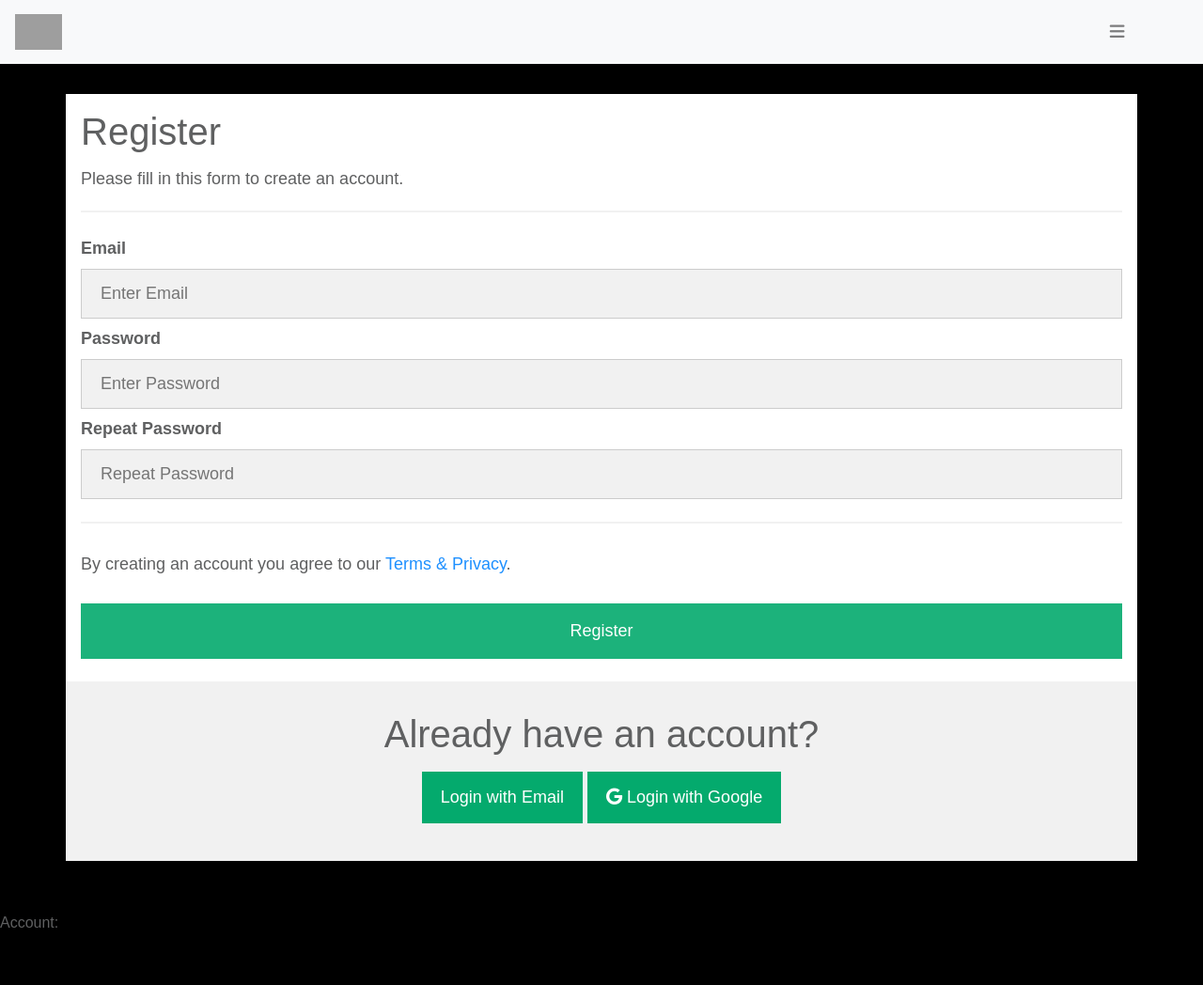
After one commit to CPNV-PRETPI/webchat, a PHP site: page /View/loginOrRegister.php in a window 1280 px wide. The commit adds this page. Shown: the whole page at 94% size. Run offline with PHP 8.4, Linux system fonts and the light colour scheme; some libraries are stand-ins or nearby versions; grey boxes are pictures that could not be loaded.

Commit message:
update
add google login/logout

```diff
--- /dev/null
+++ b/Site/View/content/css/loginOrRegister.css
@@ -0,0 +1,180 @@
+/* Full-width input fields */
+body {
+    font-family: Arial, Helvetica, sans-serif;
+    background-color: black;
+}
+
+* {
+    box-sizing: border-box;
+}
+
+/* Add padding to containers */
+.container {
+    padding: 16px;
+    background-color: white;
+}
+
+/* Full-width input fields */
+input[type=text], input[type=password] {
+    width: 100%;
+    padding: 15px;
+    margin: 5px 0 22px 0;
+    display: inline-block;
+    border: none;
+    background: #f1f1f1;
+}
+
+input[type=text]:focus, input[type=password]:focus {
+    background-color: #ddd;
+    outline: none;
+}
+
+/* Overwrite default styles of hr */
+hr {
+    border: 1px solid #f1f1f1;
+    margin-bottom: 25px;
+}
+
+/* Set a style for the submit button */
+.registerbtn {
+    background-color: #04AA6D;
+    color: white;
+    padding: 16px 20px;
+    margin: 8px 0;
+    border: none;
+    cursor: pointer;
+    width: 100%;
+    opacity: 0.9;
+}
+
+.registerbtn:hover {
+    opacity: 1;
+}
+
+/* Add a blue text color to links */
+a {
+    color: dodgerblue;
+}
+
+/* Set a grey background color and center the text of the "sign in" section */
+.signin {
+    background-color: #f1f1f1;
+    text-align: center;
+}
+
+input[type=text], input[type=password] {
+    width: 100%;
+    padding: 12px 20px;
+    margin: 8px 0;
+    display: inline-block;
+    border: 1px solid #ccc;
+    box-sizing: border-box;
+}
+
+/* Set a style for all buttons */
+button {
+    background-color: #04AA6D;
+    color: white;
+    padding: 14px 20px;
+    margin: 8px 0;
+    border: none;
+    cursor: pointer;
+    width: 100%;
+}
+
+button:hover {
+    opacity: 0.8;
+}
+
+/* Extra styles for the cancel button */
+.cancelbtn {
+    width: auto;
+    padding: 10px 18px;
+    background-color: #f44336;
+}
+
+/* Center the image and position the close button */
+.imgcontainer {
+    text-align: center;
+    margin: 24px 0 12px 0;
+    position: relative;
+}
+
+img.avatar {
+    width: 40%;
+    border-radius: 50%;
+}
+
+.container {
+    padding: 16px;
+}
+
+span.psw {
+    float: right;
+    padding-top: 16px;
+}
+
+/* The Modal (background) */
+.modal {
+    display: none; /* Hidden by default */
+    position: fixed; /* Stay in place */
+    z-index: 1; /* Sit on top */
+    left: 0;
+    top: 0;
+    width: 100%; /* Full width */
+    height: 100%; /* Full height */
+    overflow: auto; /* Enable scroll if needed */
+    background-color: rgb(0,0,0); /* Fallback color */
+    background-color: rgba(0,0,0,0.4); /* Black w/ opacity */
+    padding-top: 60px;
+}
+
+/* Modal Content/Box */
+.modal-content {
+    background-color: #fefefe;
+    margin: 5% auto 15% auto; /* 5% from the top, 15% from the bottom and centered */
+    border: 1px solid #888;
+    width: 80%; /* Could be more or less, depending on screen size */
+}
+
+/* The Close Button (x) */
+.close {
+    position: absolute;
+    right: 25px;
+    top: 0;
+    color: #000;
+    font-size: 35px;
+    font-weight: bold;
+}
+
+.close:hover,.close:focus {
+    color: red;
+    cursor: pointer;
+}
+
+/* Add Zoom Animation */
+.animate {
+    -webkit-animation: animatezoom 0.6s;
+    animation: animatezoom 0.6s
+}
+
+@-webkit-keyframes animatezoom {
+    from {-webkit-transform: scale(0)}
+    to {-webkit-transform: scale(1)}
+}
+
+@keyframes animatezoom {
+    from {transform: scale(0)}
+    to {transform: scale(1)}
+}
+
+/* Change styles for span and cancel button on extra small screens */
+@media screen and (max-width: 300px) {
+    span.psw {
+        display: block;
+        float: none;
+    }
+    .cancelbtn {
+        width: 100%;
+    }
+}
--- a/Site/View/gabarit.php
+++ b/Site/View/gabarit.php
@@ -38,7 +38,7 @@
 <body style="padding-top: 100px">
 
 <nav class="navbar fixed-top navbar-expand-lg navbar-expand navbar-light bg-light justify-content-between">
-    <a class="navbar-brand" href="index.php?action=home"><img src="view\content\logo\What The Fox.png" style="width:50px"></a>
+    <a class="navbar-brand" href="index.php?action=home"><img src="view\content\logo\Webchat.png" style="width:50px"></a>
     <form class="form-inline">
         <div class="collapse navbar-collapse" id="navbarNavDropdown">
             <ul class="navbar-nav">
@@ -47,18 +47,12 @@
                        aria-haspopup="true" aria-expanded="false">
                         <i class="fas fa-bars"></i>
                     </a>
-                    <div class="dropdown-menu" aria-labelledby="navbarDropdownMenuLink">
-                        <?php if (!isset($_SESSION['userEmailAddress']) || (!isset($_GET['action'])) || ((@$_GET['action'] == "logout"))) : ?>
-                            <a class="dropdown-item" href="index.php?action=home&filter=2">Home</a>
-                            <div class="dropdown-divider"></div>
-                            <a class="dropdown-item" href="index.php?action=login">login</a>
-                            <div class="dropdown-divider"></div>
-                            <a class="dropdown-item" href="index.php?action=register">register</a>
-                        <?php else : ?>
-                            <a class="dropdown-item" href="index.php?action=home">Home</a>
-                            <div class="dropdown-divider"></div>
-                            <a class="dropdown-item" href="index.php?action=logout">logout</a>
-                        <?php endif; ?>
+                    <div class="dropdown-menu" id="menu" aria-labelledby="navbarDropdownMenuLink">
+                        <a class="dropdown-item" href="index.php?action=home">Home</a>
+                        <div class="dropdown-divider"></div>
+                        <a class="dropdown-item" id="loginOrRegister" href="index.php?action=loginOrRegister">Login or Register</a>
+                        <div class="dropdown-divider"></div>
+                        <a class="dropdown-item" id="logout" href="index.php?action=loginOrRegister">Logout</a>
                     </div>
                 </li>
             </ul>
@@ -71,11 +65,9 @@
 <div>
     <!-- Page footer -->
     <footer class="row tm-page-footer">
-        <?php if (isset($_SESSION['userEmailAddress'])) :?>
-        <p class="col-12 tm-copyright-text mb-0">
-            Account: <?= $_SESSION['userEmailAddress'] ?>
+        <p id="userAccount" class="col-12 tm-copyright-text mb-0">
+            Account: <span id="displayName"></span>
         </p>
-        <?php endif ?>
     </footer>
 </div>
 <script src="view/content/js/jquery.min.js"></script>
--- a/Site/View/home.php
+++ b/Site/View/home.php
@@ -17,7 +17,6 @@ if (!isset($_SESSION['userEmailAddress']) || (!isset($_GET['action'])) || (@$_GE
 
     <div>home</div>
 
-
 <?php
 $content = ob_get_clean();
 require "gabarit.php";
--- /dev/null
+++ b/Site/View/loginOrRegister.php
@@ -0,0 +1,74 @@
+<?php
+/**
+ * @file      loginRegister.php
+ * @brief     This view is designed to display the loginRegister page
+ * @author    Created by Joshua.SURICO
+ * @version   06-02-2024
+ */
+
+ob_start();
+$title = "login or register"
+?>
+<link rel="stylesheet" href="view/content/css/loginOrRegister.css"/>
+
+<form>
+  <div class="container Register">
+    <h1>Register</h1>
+    <p>Please fill in this form to create an account.</p>
+    <hr>
+
+    <label for="register-email"><b>Email</b></label>
+    <input type="text" placeholder="Enter Email" name="email" id="register-email" required>
+
+    <label for="register-psw"><b>Password</b></label>
+    <input type="password" placeholder="Enter Password" name="psw" id="register-psw" required>
+
+    <label for="register-psw-repeat"><b>Repeat Password</b></label>
+    <input type="password" placeholder="Repeat Password" name="psw-repeat" id="register-psw-repeat" required>
+    <hr>
+    <p>By creating an account you agree to our <a href="#">Terms & Privacy</a>.</p>
+
+    <button type="button" class="registerbtn" id="register">Register</button>
+  </div>
+</form>
+<div class="container signin">
+    <p>
+      <h1>Already have an account?</h1>
+      <button type="button" onclick="document.getElementById('id01').style.display='block'" style="width:auto;">Login with Email</button>
+      <button type="button" id="google-login" name="google-login" style="width:auto;"><i class="fa fa-google "></i> Login with Google</button>
+  </p>
+</div>
+
+<div id="id01" class="modal">
+  <form class="modal-content animate">
+    <div class="container">
+      <label for="login-email"><b>Email</b></label>
+      <input type="text" placeholder="Enter Email" name="email" id="login-email" required>
+
+      <label for="login-psw"><b>Password</b></label>
+      <input type="password" placeholder="Enter Password" name="psw" id="login-psw" required>
+
+      <button type="button" id="login">Login</button>
+    </div>
+
+    <div class="container" style="background-color:#f1f1f1">
+      <button type="button" onclick="document.getElementById('id01').style.display='none'" class="cancelbtn">Cancel</button>
+    </div>
+  </form>
+</div>
+
+<script>
+// Get the modal
+var modal = document.getElementById('id01');
+// When the user clicks anywhere outside of the modal, close it
+window.onclick = function(event) {
+    if (event.target == modal) {
+        modal.style.display = "none";
+    }
+}
+</script>
+
+<?php
+$content = ob_get_clean();
+require "gabarit.php";
+?>
```
Also changed, not shown: Site/Controler/navigation.php (+9 -0 lines), Site/Controler/users.php (+5 -23 lines), Site/Model/FirebaseAPI.php (added, +127 -0 lines), Site/index.php (+6 -30 lines).
